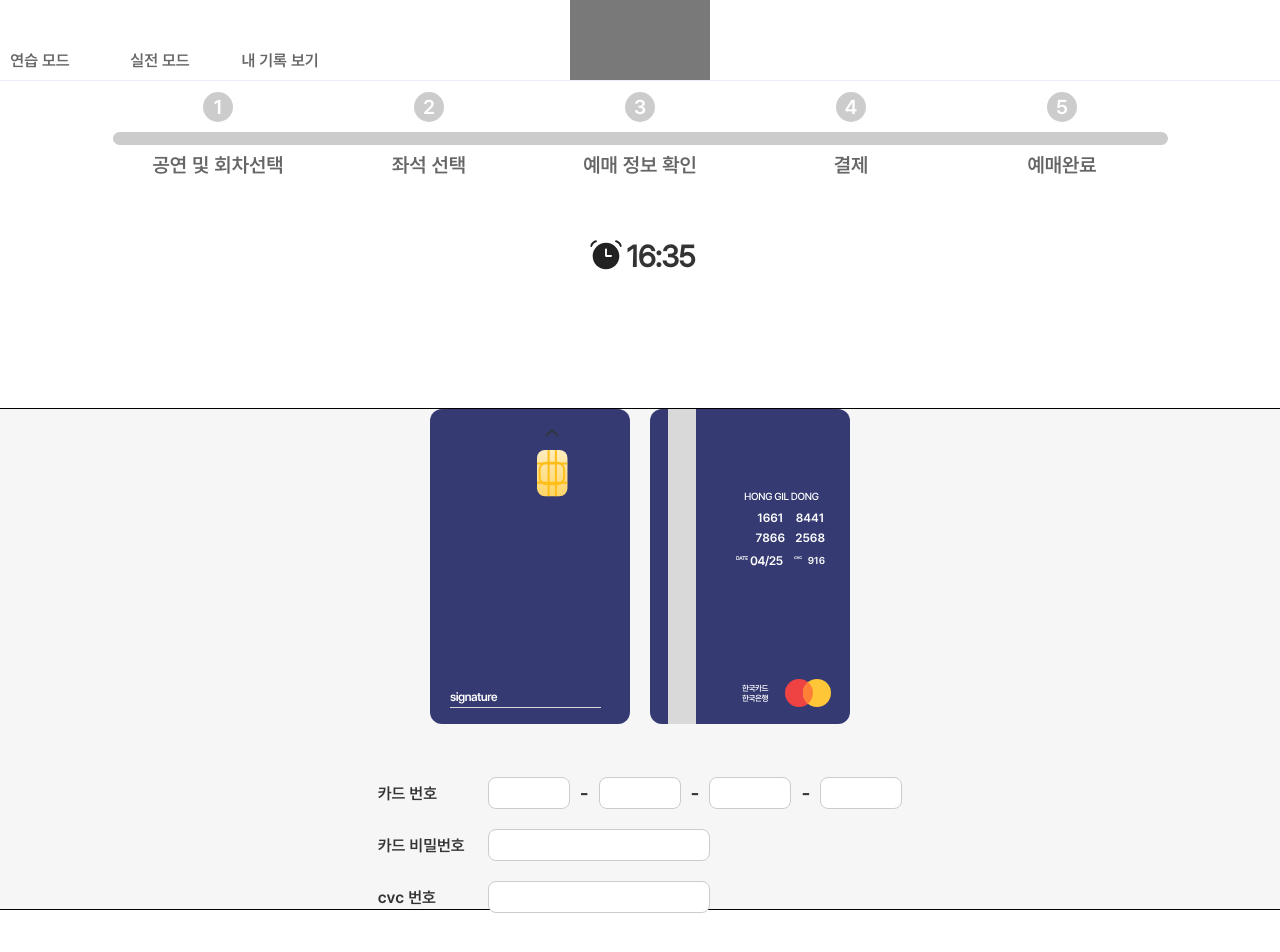
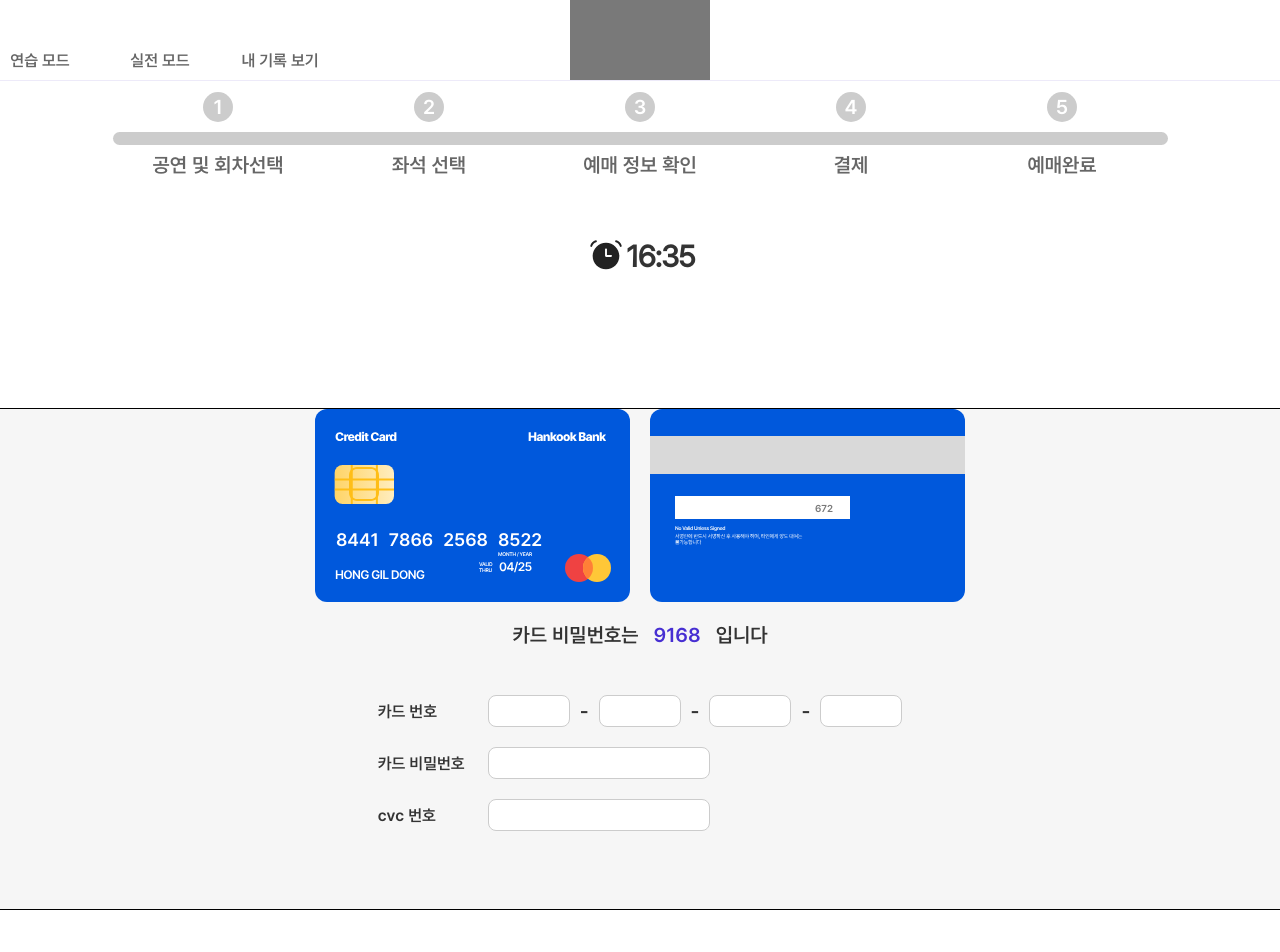
Before and after one commit to Easy-Ti-cket/easy-ticket, a React (Vite) app: page /progress/step4-2 in a window 1280 px wide. Shown: the top 952 px of the page. After the commit the page ends 910 px from the top, so only its background shows below. Built offline with nearby package versions, Linux system fonts and the light colour scheme.

Commit message:
Feat: 정답 판정 구현

```diff
--- a/src/components/card/Card.jsx
+++ b/src/components/card/Card.jsx
@@ -1,12 +1,10 @@
-import React, { useEffect } from "react";
+import React, { useEffect, useState } from "react";
 import styled from "styled-components";
 import useRandomNum from "../../hooks/useRandomNum"; // randomNum 훅 사용
 import HorizonFront from "./settings/horizontal/HorizonFront";
 import HorizonBack from "./settings/horizontal/HorizonBack";
 import VerticalFront from "./settings/vertical/VerticalFront";
 import VerticalBack from "./settings/vertical/VerticalBack";
-import { useAtomValue, useSetAtom } from "jotai";
-import { cardAnswerAtom } from "../../store/atom";
 
 const Wrap = styled.div`
   display: flex;
@@ -16,7 +14,12 @@ const Wrap = styled.div`
 const Card = () => {
   const { cardNumbers } = useRandomNum(); // useRandomNum 훅 호출
   //0 또는 1 선택 - 카드 타입 랜덤 선택
-  const cardType = Math.floor(Math.random() * 2);
+  const [cardType, setCardType] = useState(null);
+  useEffect(() => {
+    // 컴포넌트 마운트 시 카드 타입을 설정
+    setCardType(Math.floor(Math.random() * 2));
+  }, []);
+
   return (
     <Wrap>
       {cardType === 1 ? (
--- a/src/components/card/settings/vertical/VerticalBack.jsx
+++ b/src/components/card/settings/vertical/VerticalBack.jsx
@@ -18,7 +18,7 @@ export const CvcWrap = styled.div`
   right: 20px;
 `;
 const VerticalBack = ({ cvc, numbers }) => {
-  const [cardNum1, cardNum2, cardNum3, cardNum4, cardNum5] = numbers;
+  const [cardNum1, cardNum2, cardNum3, cardNum4] = numbers;
   return (
     <CardWrap>
       {/*카드 번호 */}
--- a/src/components/forms/CardForm.jsx
+++ b/src/components/forms/CardForm.jsx
@@ -3,7 +3,6 @@ import Input from "../input/Input";
 import { InputContainer, InputField, Label } from "../input/InputStyle";
 import AnimationArea from "../Animation";
 import { FormWrap } from "./FormStyle";
-import { useForm } from "../../hooks/useForm";
 
 const CardInputFied = styled(InputField)`
   width: 40px;
--- a/src/components/input/Input.jsx
+++ b/src/components/input/Input.jsx
@@ -12,7 +12,9 @@ const Input = ({
 }) => {
   return (
     <AnimationArea $focus={focus}>
-      {type === "text" && <InputText text={text} onChange={onChange} />}
+      {type === "text" && (
+        <InputText name={name} value={value} text={text} onChange={onChange} />
+      )}
       {type === "radio" && (
         <InputRadio name={name} value={value} text={text} onChange={onChange} />
       )}
--- a/src/components/input/InputText.jsx
+++ b/src/components/input/InputText.jsx
@@ -1,11 +1,16 @@
 import { InputContainer, InputField, Label } from "./InputStyle";
 
 /*props별 기본값 설정*/
-const InputText = ({ text = "add text", onChange }) => {
+const InputText = ({ name, value, text = "add text", onChange }) => {
   return (
     <InputContainer>
       <Label htmlFor="textInput">{text}</Label>
-      <InputField id="textInput" onChange={onChange} />
+      <InputField
+        name={name}
+        value={value}
+        id="textInput"
+        onChange={onChange}
+      />
     </InputContainer>
   );
 };
--- a/src/hooks/useForm.js
+++ b/src/hooks/useForm.js
@@ -1,8 +1,8 @@
 import { useAtomValue } from "jotai";
-import { useState } from "react";
+import { useEffect, useState } from "react";
 import { cardAnswerAtom } from "../store/atom";
 
-export const useForm = () => {
+export const useForm = (correctNum) => {
   const cardAnswer = useAtomValue(cardAnswerAtom);
   console.log(cardAnswer);
 
@@ -27,12 +27,21 @@ export const useForm = () => {
       const newResponse = { ...prev, [name]: value };
 
       // 정답과 답변이 같을 경우
-      if (answerList[name] === value) {
+      //cardNum은 string으로 값을 받으므로 정답을 string으로 변환하여 대조
+      if (String(answerList[name]) === value) {
         setCorrectList((prev) => ({ ...prev, [name]: true }));
       }
       return newResponse;
     });
   };
+  //해당 페이지 모든 답안을 맞혔을 경우 isAnswer true
+  const [isAnswer, setIsAnswer] = useState(false);
+  useEffect(() => {
+    //useForm에 입력한 정답 개수 기반 페이지 전체가 정답인지 판정
+    if (Object.keys(correctList).length === correctNum) {
+      setIsAnswer(true);
+    }
+  }, [correctList]);
 
-  return { handleChange, response, correctList };
+  return { handleChange, correctList, isAnswer };
 };
--- a/src/pages/step4/CardPay.jsx
+++ b/src/pages/step4/CardPay.jsx
@@ -1,9 +1,16 @@
 import styled from "styled-components";
 import Card from "../../components/card/Card";
 import CardForm from "../../components/forms/CardForm";
-import { Step4Container } from "./Step4Style";
 import { useForm } from "../../hooks/useForm";
 import Button from "../../components/button/Button";
+import { useAtomValue } from "jotai";
+import { cardAnswerAtom } from "../../store/atom";
+import { useEffect, useState } from "react";
+import { Step4Container } from "./SelectPayMethod";
+
+const CardPayWrap = styled(Step4Container)`
+  align-items: center;
+`;
 
 const CardFormContainer = styled.div`
   width: 100%;
@@ -12,17 +19,31 @@ const CardFormContainer = styled.div`
   align-items: center;
   padding: 20px;
 `;
+
+const Highlight = styled.span`
+  margin: 0 10px;
+  color: var(--key-color);
+`;
+
 const CardPay = () => {
-  const { handleChange, correctList } = useForm();
+  //useForm 훅에 정답 개수 전달, correctList가 정답 개수에 다다를 경우 isAnswer true
+  const { handleChange, correctList, isAnswer } = useForm(6);
+  const cardAnswer = useAtomValue(cardAnswerAtom);
 
+  //확인용
+  console.log(`정답 key값: ${JSON.stringify(correctList, null, 2)}`);
   return (
-    <Step4Container>
+    <CardPayWrap>
       <Card />
+      <span>
+        카드 비밀번호는 <Highlight>{cardAnswer[4]}</Highlight> 입니다
+      </span>
       <CardFormContainer>
         <CardForm handleChange={handleChange} />
       </CardFormContainer>
-      <Button text="다음 단계" />
-    </Step4Container>
+      {/*다음단계 버튼을 누르면 step5로 이동 */}
+      {isAnswer && <Button text="다음 단계" />}
+    </CardPayWrap>
   );
 };
 
--- a/src/pages/step4/SelectPayMethod.jsx
+++ b/src/pages/step4/SelectPayMethod.jsx
@@ -6,13 +6,13 @@ import { useEffect, useState } from "react";
 import Button from "../../components/button/Button";
 import { useNavigate } from "react-router-dom";
 
-const Step4Wrap = styled.div`
+const SelectPayWrap = styled.div`
   display: inline-flex;
   gap: 67px;
   position: relative;
   padding: 20px;
 `;
-const Step4Container = styled.div`
+export const Step4Container = styled.div`
   display: flex;
   flex-direction: column;
   align-items: start;
@@ -40,11 +40,7 @@ const SelectPayMethod = () => {
   //페이지 모든 답안을 맞았을 경우
   const [isAnswer, setIsAnswer] = useState(false);
   useEffect(() => {
-    if (
-      correctList["PayMethodForm"] &&
-      correctList["DetailPayForm"] &&
-      correctList["CardTypes"]
-    ) {
+    if (Object.keys(correctList).length === 3) {
       setIsAnswer(true);
     }
   }, [correctList]);
@@ -52,7 +48,7 @@ const SelectPayMethod = () => {
   const navigate = useNavigate();
 
   return (
-    <Step4Wrap>
+    <SelectPayWrap>
       {/*결제 방식 선택 */}
       <Step4Container>
         <SubTtitle>결제 방식 선택</SubTtitle>
@@ -74,7 +70,7 @@ const SelectPayMethod = () => {
           />
         </BtnWrap>
       )}
-    </Step4Wrap>
+    </SelectPayWrap>
   );
 };
 
--- a/src/pages/step4/Step4Style.js
+++ /dev/null
@@ -1,8 +0,0 @@
-import styled from "styled-components";
-
-export const Step4Container = styled.div`
-  display: flex;
-  flex-direction: column;
-  align-items: center;
-  gap: 20px;
-`;
```
